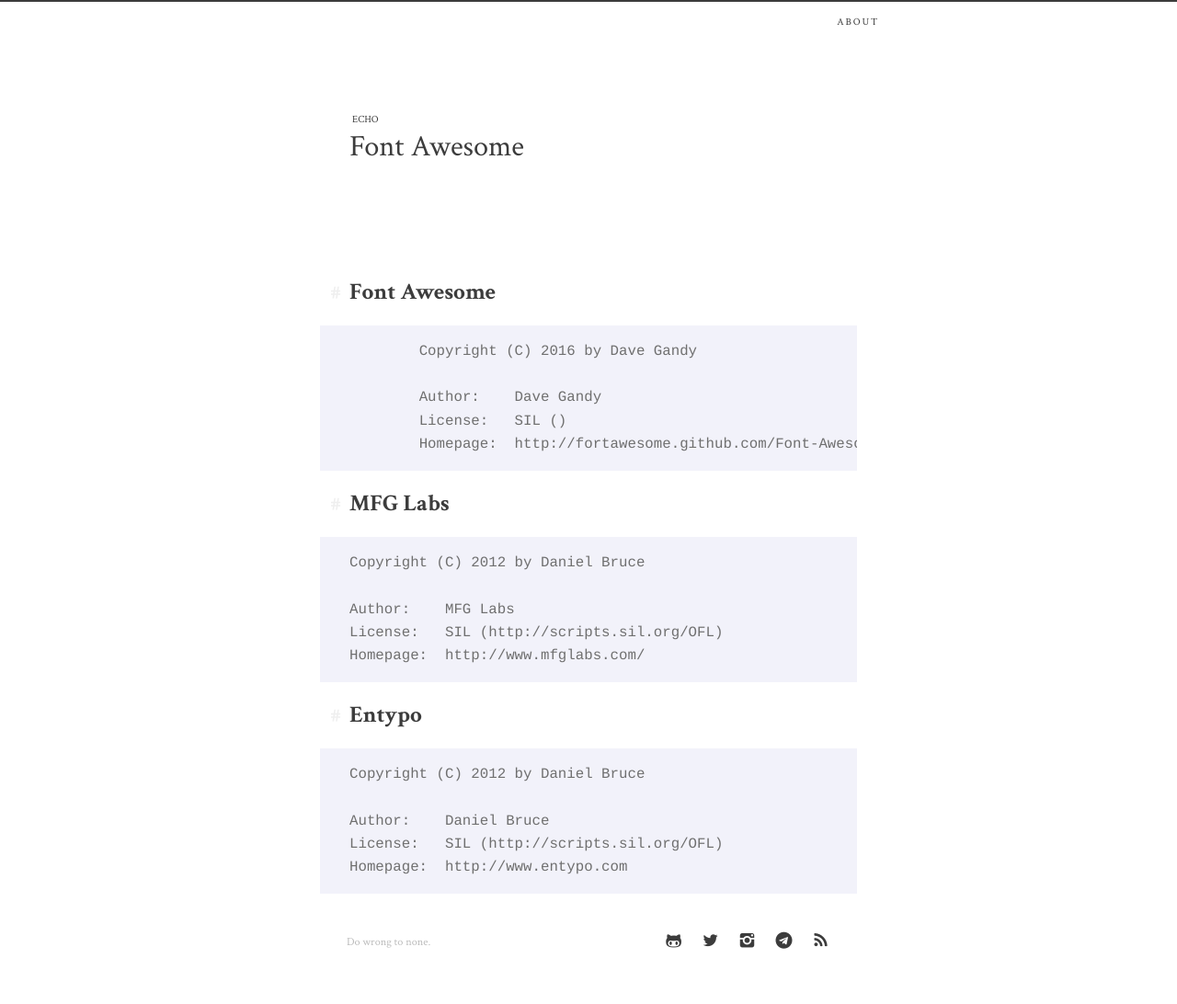
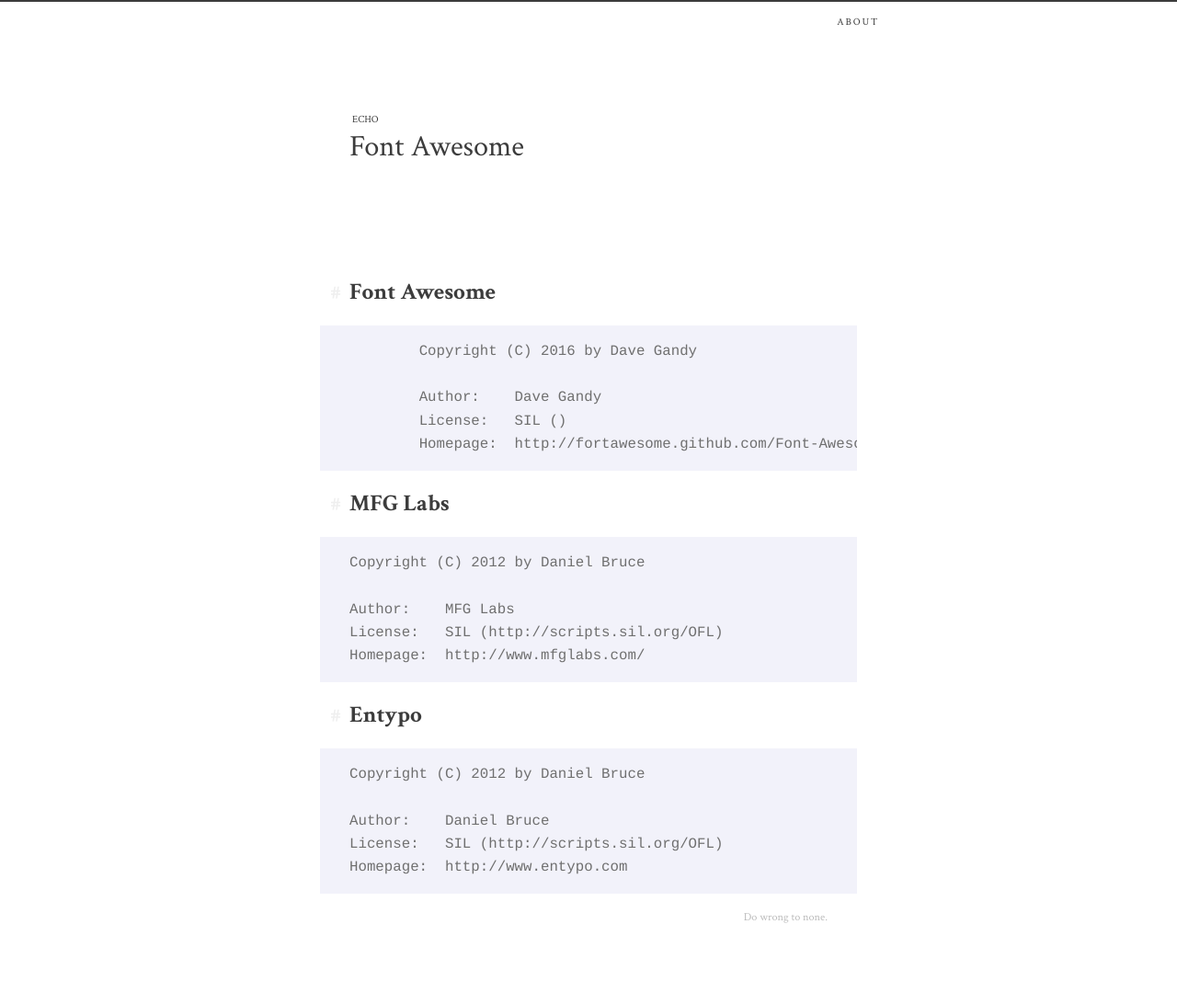
Before and after one commit to echospage/echospage.github.io, a Jekyll site: the page built from assets/font/LICENSE.md, in a window 1280 px wide. Shown: the whole page at 92% size. Built offline with Jekyll 4.4.1, drawn with Linux system fonts in a browser that asks for light colours; our own code applies the rules of GitHub Pages for plain Markdown files; after the commit the page ends 1040 px from its top, so only the background shows below that.

Commit message:
update style

```diff
--- a/_includes/footer.html
+++ b/_includes/footer.html
@@ -1,23 +1,6 @@
 <footer class="site-footer">
 
   <div class="wrapper">
-    <div class="social-links">
-      <a class="social-link social-github" href="https://github.com/{{ site.github_username }}" target="_blank">
-        <i class="icon-github"></i>
-      </a>
-      <a class="social-link social-twitter" href="https://twitter.com/{{ site.twitter_username }}" target="_blank">
-        <i class="icon-twitter"></i>
-      </a>
-      <a class="social-link social-instagram" href="https://instagram.com/{{ site.instagram_username }}" target="_blank">
-        <i class="icon-instagram"></i>
-      </a>
-      <a class="social-link social-telegram" href="https://t.me/{{ site.telegram_username }}" target="_blank">
-        <i class="icon-telegram"></i>
-      </a>
-      <a class="social-link social-rss" href="{{ "/feed.xml" | relative_url  }}" target="_blank">
-        <i class="icon-rss"></i>
-      </a>
-    </div>
     <div class="credits">
       Do wrong to none.
     </div>
```
